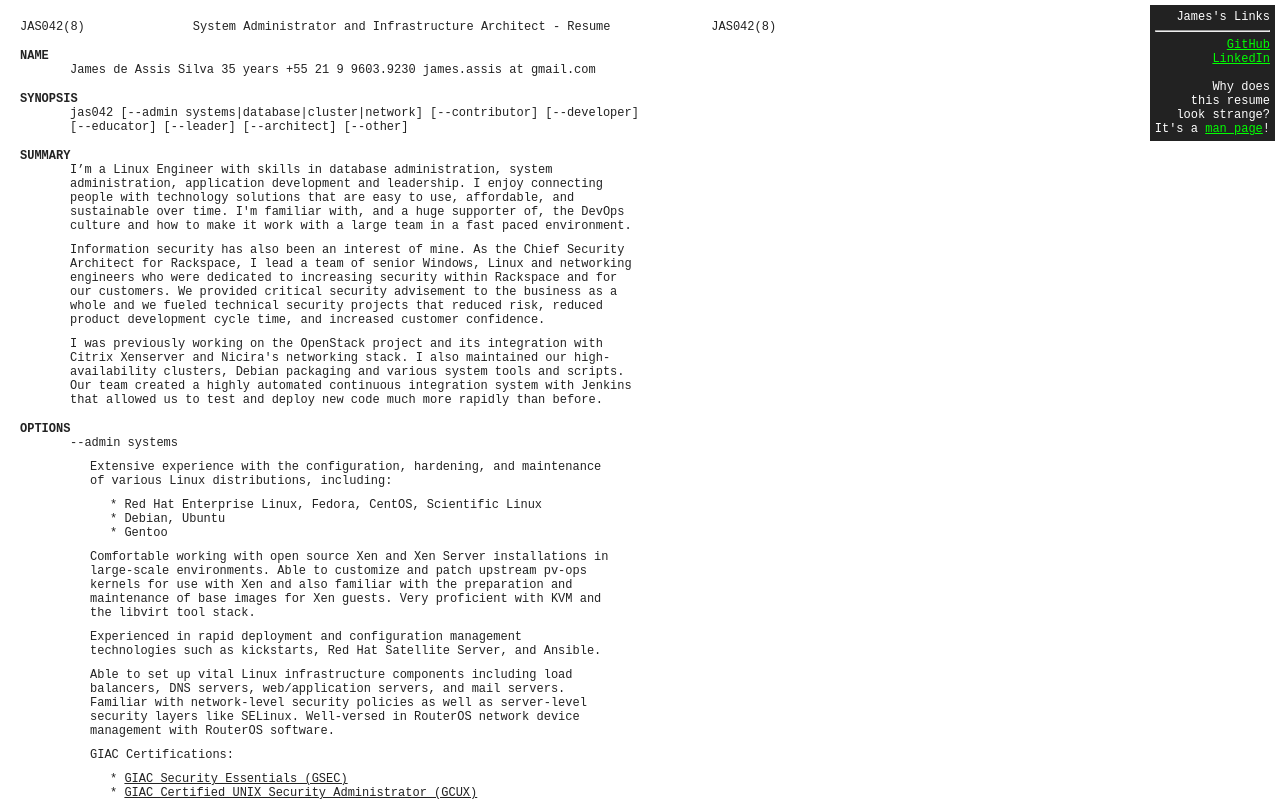
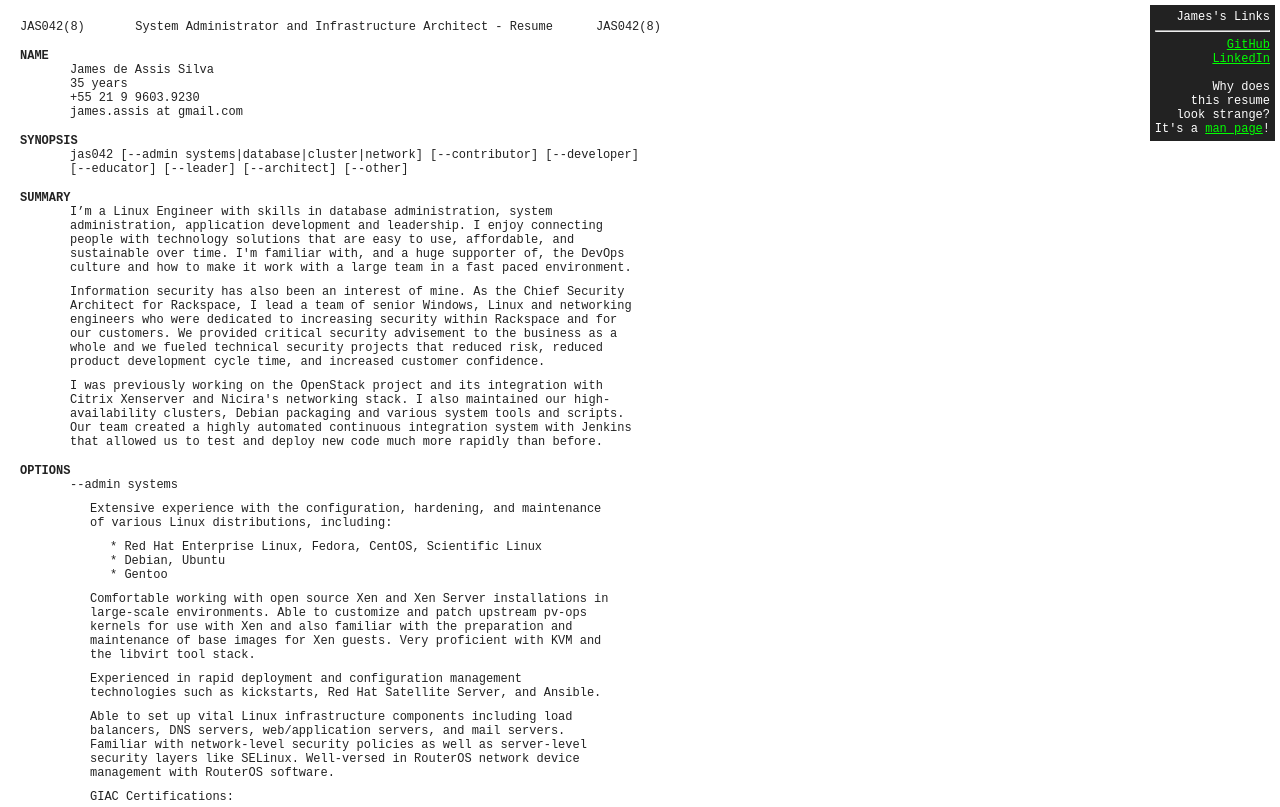
Before and after one commit to jas042/resume, a plain HTML site: page index.html in a window 1280 px wide. Shown: the top 807 px of the page. Drawn offline with Linux system fonts and the light colour scheme.

Commit message:
Updated.

```diff
--- a/index.html
+++ b/index.html
@@ -69,13 +69,13 @@
 </div>
 
 <pre class="manheader">
-JAS042(8)		System Administrator and Infrastructure Architect - Resume		JAS042(8)
+JAS042(8)	System Administrator and Infrastructure Architect - Resume	JAS042(8)
 </pre>
 <h1>NAME</h1>
 <p class="subtext">
-  James de Assis Silva
-  35 years
-  +55 21 9 9603.9230
+  James de Assis Silva<br />
+  35 years<br />
+  +55 21 9 9603.9230<br />
   james.assis at gmail.com
 </p>
 
```
